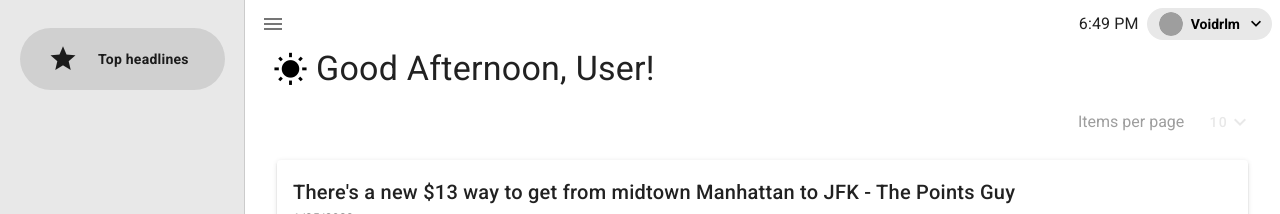
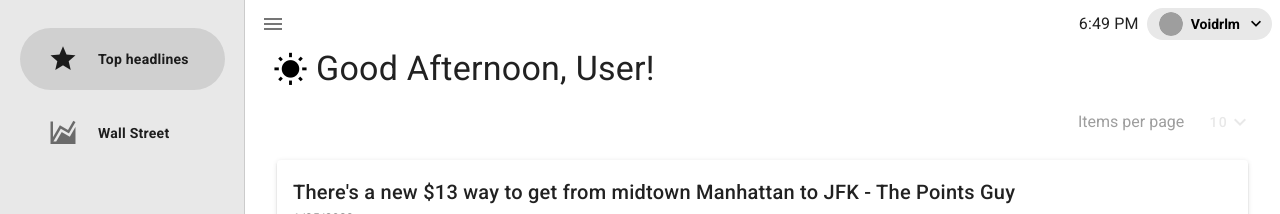
Before and after one commit to voidrlm/News-Desktop-App-With-Electron-And-VueJs, a Vue app: page /#/topheadlines in a window 1280 px wide. Shown: the top 214 px of the page. Built offline with nearby package versions, Linux system fonts and the light colour scheme; grey boxes are pictures that could not be loaded.

Commit message:
Added wall street jornal section in navigation drawer

```diff
--- a/src/components/navigation/navBar.vue
+++ b/src/components/navigation/navBar.vue
@@ -41,6 +41,11 @@ export default {
     showNavbarDrawer: true,
     items: [
       { title: "Top headlines", icon: "mdi-star", route: "/topheadlines" },
+      {
+        title: "Wall Street",
+        icon: "mdi-chart-areaspline",
+        route: "/wsj",
+      },
     ],
   }),
 };
```
